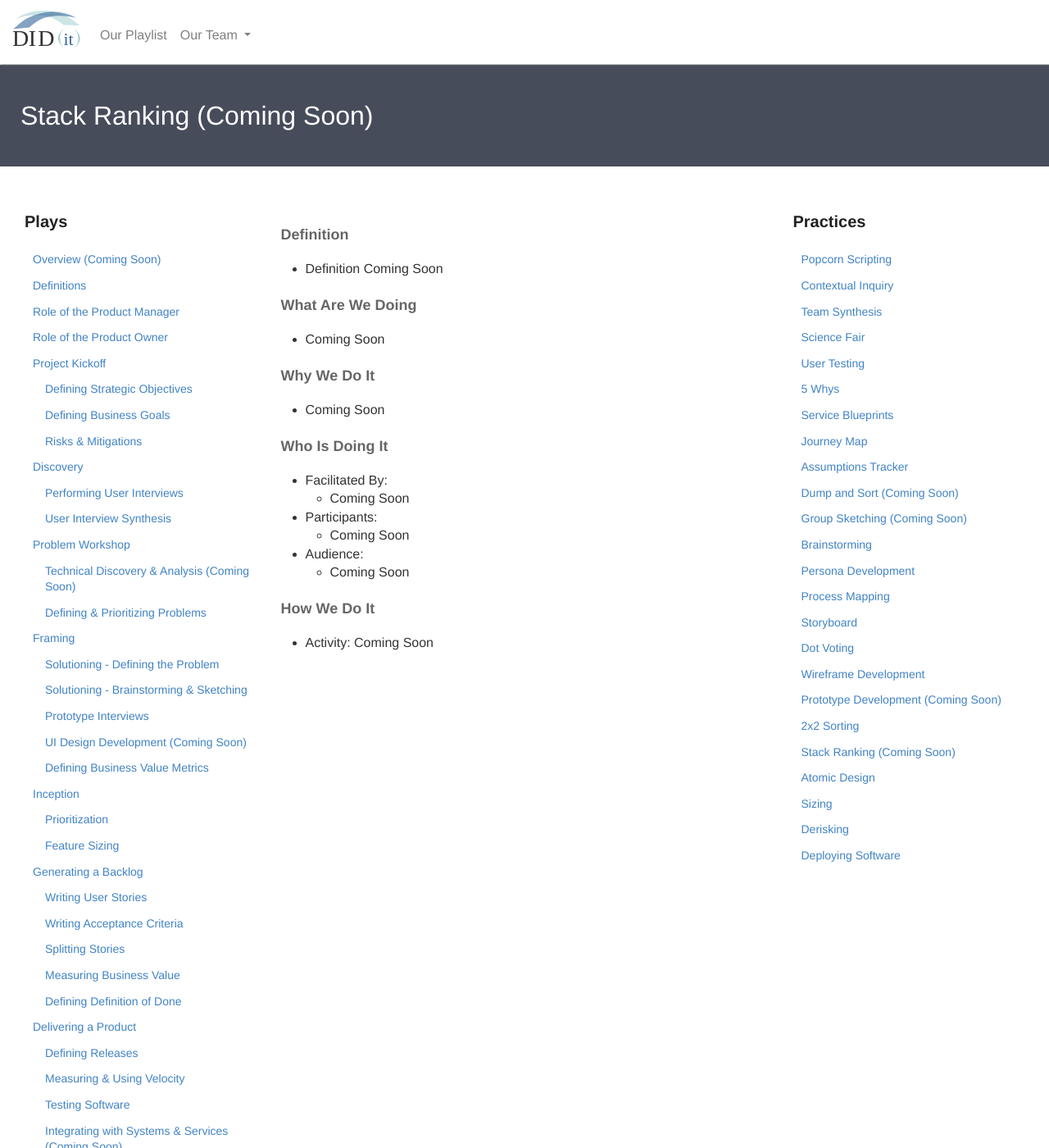
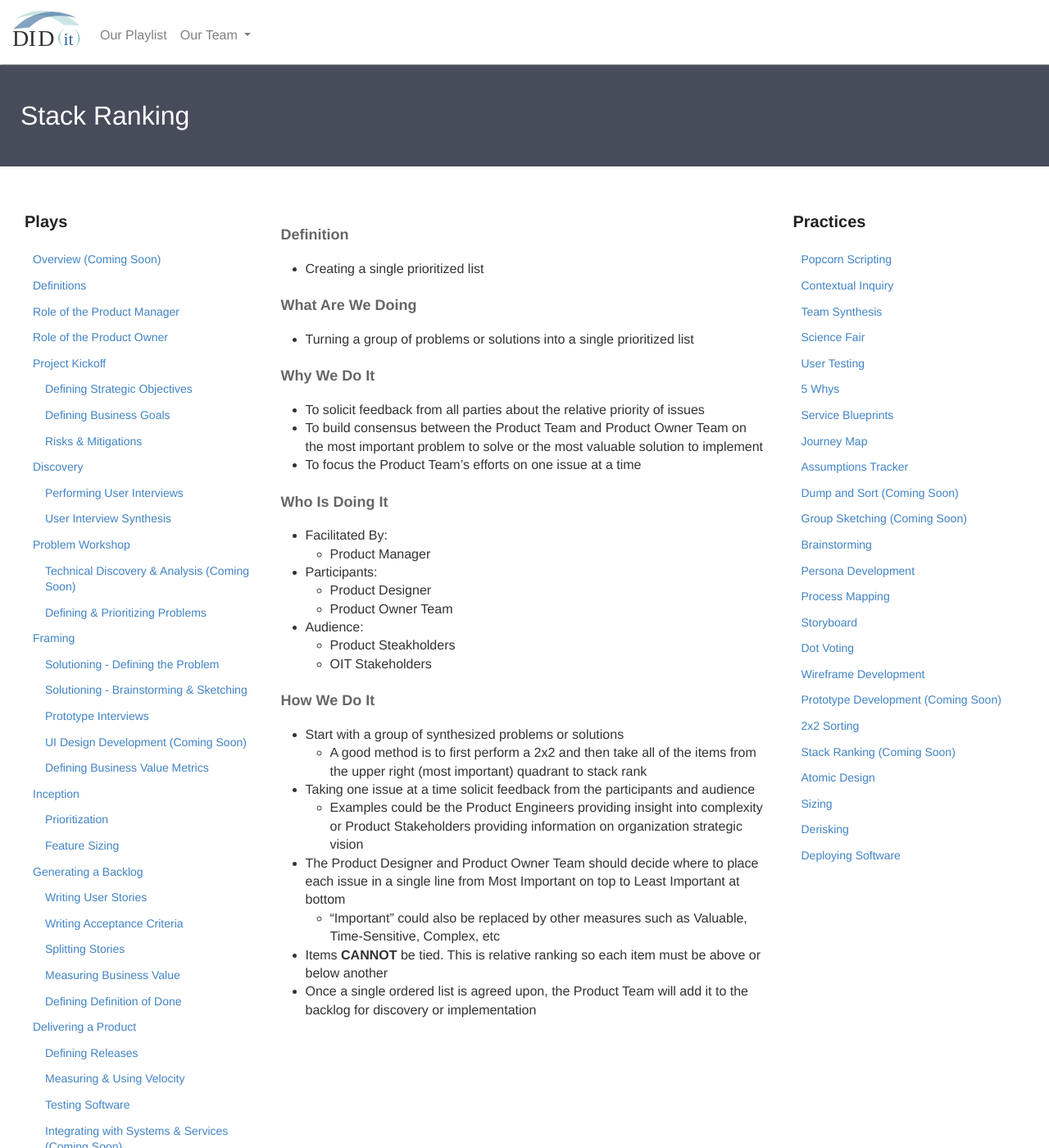
Before and after one commit to KnightPointSystems/kps_playbook, a Jekyll site: the page built from stack-ranking.md, in a window 1280 px wide and 1400 px high. Shown: the whole window at 82% size. Built offline with Jekyll 4.4.1, drawn with Linux system fonts in a browser that asks for light colours; nearby versions of some CDN libraries.

Commit message:
Update stack-ranking.md

```diff
--- a/stack-ranking.md
+++ b/stack-ranking.md
@@ -1,7 +1,7 @@
 ---
 layout: page
-title: Stack Ranking (Coming Soon)
-header: Stack Ranking (Coming Soon)
+title: Stack Ranking
+header: Stack Ranking
 permalink: /stack-ranking/
 ---
 <div class="row">
@@ -13,19 +13,21 @@ permalink: /stack-ranking/
             Definition
         </h4>
 		<ul>
-		<li>Definition Coming Soon</li>
+		<li>Creating a single prioritized list</li>
 		</ul>
         <h4 class="What" id="What">
             What Are We Doing
         </h4>
 	<ul>
-        <li>Coming Soon</li>
+        	<li>Turning a group of problems or solutions into a single prioritized list</li>
 	</ul>
         <h4 class="Why" id="Why">
             Why We Do It
         </h4>
             <ul>
-                <li>Coming Soon</li>
+                <li>To solicit feedback from all parties about the relative priority of issues</li>
+		<li>To build consensus between the Product Team and Product Owner Team on the most important problem to solve or the most valuable solution to implement</li>
+		<li>To focus the Product Team’s efforts on one issue at a time</li>
 	    </ul>
         <h4 class="Who" id="Who">
             Who Is Doing It
@@ -33,17 +35,19 @@ permalink: /stack-ranking/
             <ul>
                 <li>Facilitated By:
     	            <ul>
-        	      <li>Coming Soon</li>
+        	      <li>Product Manager</li>
     	            </ul>
                  </li>
                 <li>Participants:
     	            <ul>
-                      <li>Coming Soon</li>
+                      <li>Product Designer</li>
+		      <li>Product Owner Team</li>
                     </ul>
                 </li>
                 <li>Audience:
     	            <ul>
-                      <li>Coming Soon</li>
+                      <li>Product Steakholders</li>
+		      <li>OIT Stakeholders</li>
                   </ul>
                 </li>
             </ul>
@@ -51,7 +55,14 @@ permalink: /stack-ranking/
             How We Do It
         </h4>
             <ul>
-               <li>Activity: Coming Soon</li>
+               <li>Start with a group of synthesized problems or solutions</li>
+			<ul><li>A good method is to first perform a 2x2 and then take all of the items from the upper right (most important) quadrant to stack rank</li></ul>
+		<li>Taking one issue at a time solicit feedback from the participants and audience</li>
+			<ul><li>Examples could be the Product Engineers providing insight into complexity or Product Stakeholders providing information on organization strategic vision</li></ul>
+		<li>The Product Designer and Product Owner Team should decide where to place each issue in a single line from Most 	Important on top to Least Important at bottom</li>
+			<ul><li>“Important” could also be replaced by other measures such as Valuable, Time-Sensitive, Complex, etc</li></ul>
+		<li>Items <b>CANNOT</b> be tied. This is relative ranking so each item must be above or below another</li>
+		<li>Once a single ordered list is agreed upon, the Product Team will add it to the backlog for discovery or implementation</li>
             </ul>
     </div>
     <div class="col-md-3">
```
